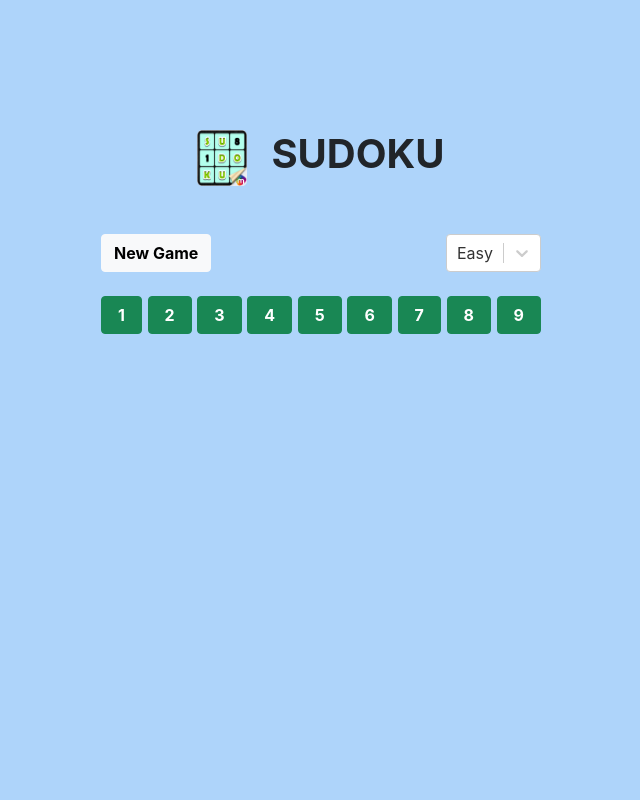
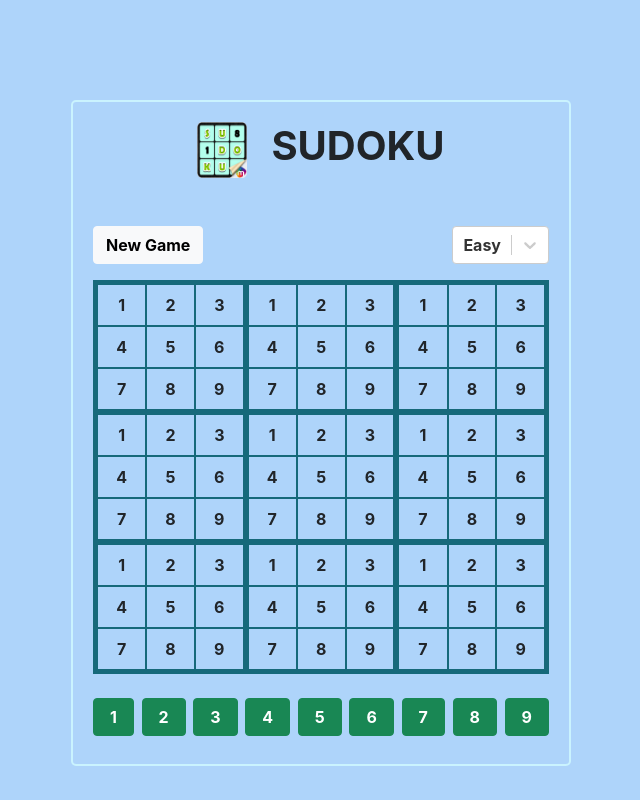
Before and after one commit to yumao823/sudoku, a React (Create React App) app: page / in a window 1280 px wide. Shown: the whole page, without its empty margins (319-959 px from the left). Built offline with nearby package versions, Linux system fonts and the light colour scheme; no server answers.

Commit message:
feat: add initial grid item

```diff
--- a/src/App.css
+++ b/src/App.css
@@ -1,12 +1,15 @@
 .App {
   display: flex;
   justify-content: center;
+  font-weight: bold;
   padding-top: 100px;
 }
 
 .container {
   width: 500px;
-  padding: 30px;
+  padding: 20px;
+  border-radius: 5px;
+  border: 2px solid #caf3fe;
   display: flex;
   flex-direction: column;
   align-items: center;
@@ -15,3 +18,15 @@
 .logo {
   width: 50px;
 }
+
+
+.grid_container {
+  display: grid;
+  grid-template-columns: auto auto auto;
+  border: 2px solid #16697a;
+  text-align: center;
+}
+
+.grid_item {
+  border: 1px solid #16697a;
+}
--- a/src/Components/Game.js
+++ b/src/Components/Game.js
@@ -1,11 +1,13 @@
 import React from 'react'
 import Options from './Options'
+import Grid from './Grid'
 import NumPad from './NumPad'
 
 const Game = () => {
   return (
     <div className="w-100">
       <Options />
+      <Grid />
       <NumPad />
     </div>
   )
--- /dev/null
+++ b/src/Components/Grid.js
@@ -0,0 +1,33 @@
+import React from 'react'
+
+const gridoptions = [
+  [1, 2, 3, 4, 5, 6, 7, 8, 9],
+  [1, 2, 3, 4, 5, 6, 7, 8, 9],
+  [1, 2, 3, 4, 5, 6, 7, 8, 9],
+  [1, 2, 3, 4, 5, 6, 7, 8, 9],
+  [1, 2, 3, 4, 5, 6, 7, 8, 9],
+  [1, 2, 3, 4, 5, 6, 7, 8, 9],
+  [1, 2, 3, 4, 5, 6, 7, 8, 9],
+  [1, 2, 3, 4, 5, 6, 7, 8, 9],
+  [1, 2, 3, 4, 5, 6, 7, 8, 9],
+]
+
+const GridItem = ({ grid }) => (
+  <div className="grid_container">
+    {grid.map((item, index) => (
+      <div className="grid_item py-2" key={`g-${index}`}>{item}</div>
+    ))}
+  </div>
+)
+
+const Grid = () => {
+  return (
+    <div className="grid_container mb-3">
+      {gridoptions.map((grid, index) => (
+        <GridItem key={`gi-${index}`} grid={grid} />
+      ))}
+    </div>
+  )
+}
+
+export default Grid
```
